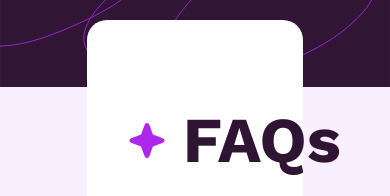
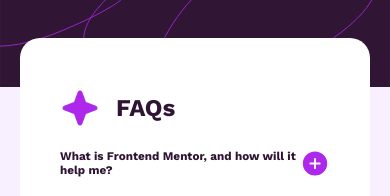
Before and after one commit to ZephaW/FAQ-ACCORDITION, a plain HTML site: page index.html in a window 390 px wide. Shown: the top 196 px of the page. Drawn offline with nearby package versions, Linux system fonts and the light colour scheme.

Commit message:
added media query for 376px - 600px

```diff
--- a/styles.css
+++ b/styles.css
@@ -48,6 +48,25 @@ h3 {
   color: hsl(292, 42%, 14%);
 }
 
+@media (min-width: 376px) and (max-width: 600px) {
+  body {
+    /* background-size: 220%; */
+    margin: 0px;
+    padding: 20px;
+    font-size: 20px;
+  }
+
+  h1 {
+    font-size: 1.5rem;
+  }
+
+  .main-content {
+    width: 90%;
+    font-size: 10px;
+
+  }
+}
+
 @media (max-width: 375px) {
   body {
     /* background-size: 220%; */
```
